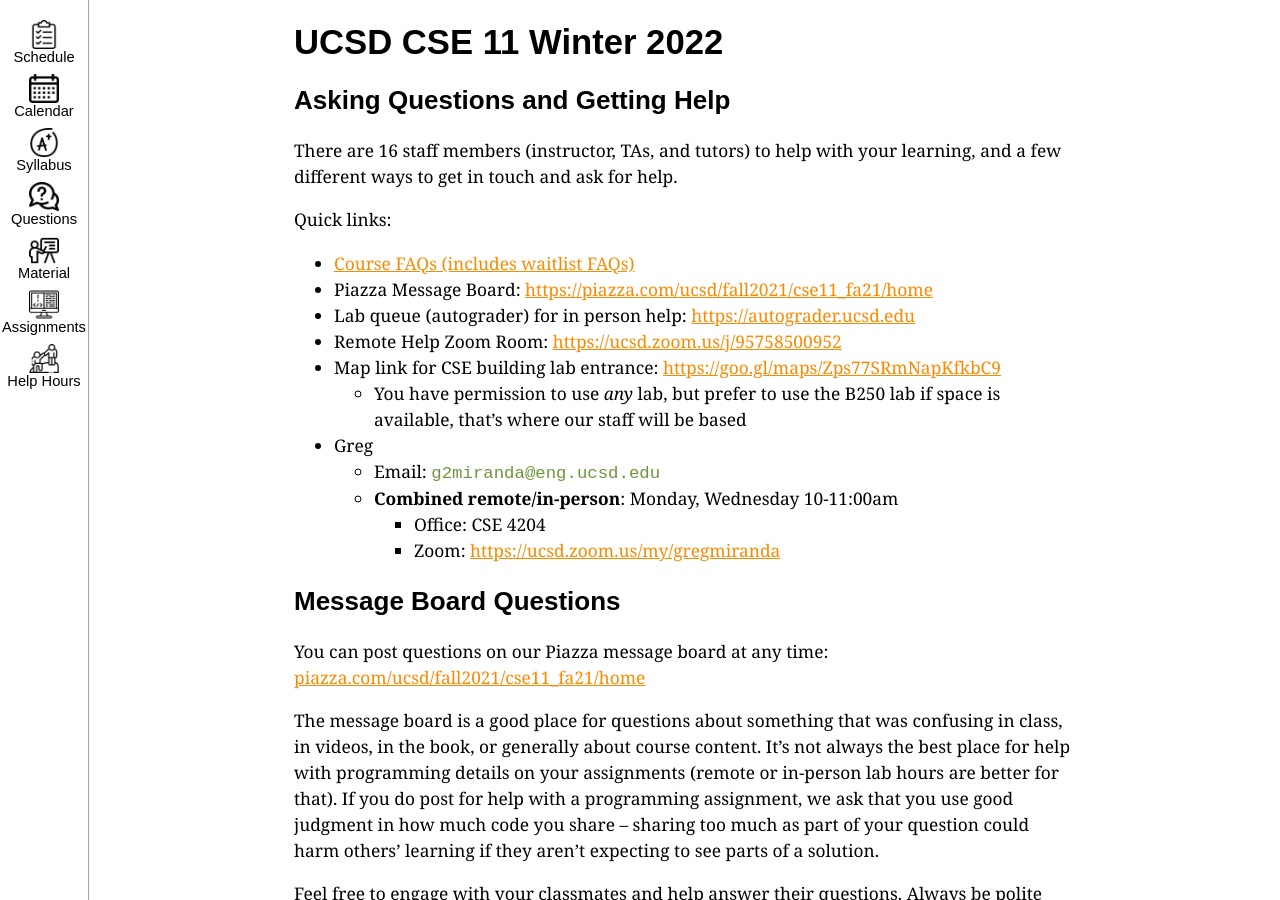
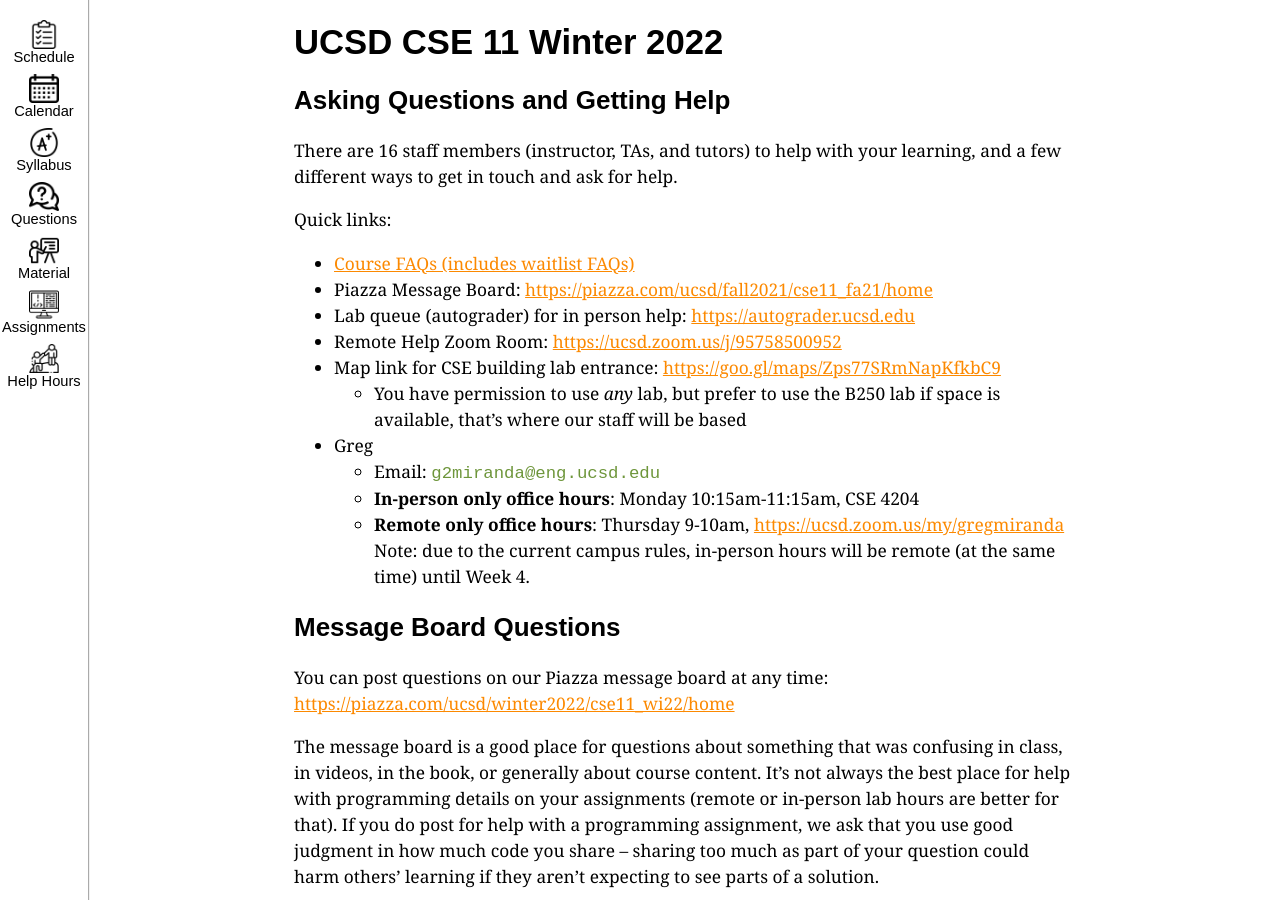
Before and after one commit to ucsd-cse11-w22/ucsd-cse11-w22.github.io, a Jekyll site: the page built from staff-and-help.md, in a window 1280 px wide and 900 px high. Built offline with Jekyll 4.4.1, drawn with Linux system fonts in a browser that asks for light colours.

Commit message:
Update staff-and-help.md

```diff
--- a/staff-and-help.md
+++ b/staff-and-help.md
@@ -18,14 +18,14 @@ Quick links:
   - You have permission to use _any_ lab, but prefer to use the B250 lab if space is available, that's where our staff will be based
 - Greg
   - Email: `g2miranda@eng.ucsd.edu`
-  - **Combined remote/in-person**: Monday, Wednesday 10-11:00am
-    - Office: CSE 4204
-    - Zoom: [https://ucsd.zoom.us/my/gregmiranda](https://ucsd.zoom.us/my/gregmiranda)
+  - **In-person only office hours**: Monday 10:15am-11:15am, CSE 4204
+  - **Remote only office hours**: Thursday 9-10am, [https://ucsd.zoom.us/my/gregmiranda](https://ucsd.zoom.us/my/gregmiranda)
+Note: due to the current campus rules, in-person hours will be remote (at the same time) until Week 4.
 
 ## Message Board Questions
 
 You can post questions on our Piazza message board at any time:
-[piazza.com/ucsd/fall2021/cse11_fa21/home](piazza.com/ucsd/fall2021/cse11_fa21/home)
+[https://piazza.com/ucsd/winter2022/cse11_wi22/home](https://piazza.com/ucsd/winter2022/cse11_wi22/home)
 
 The message board is a good place for questions about something that was
 confusing in class, in videos, in the book, or generally about course content.
```
